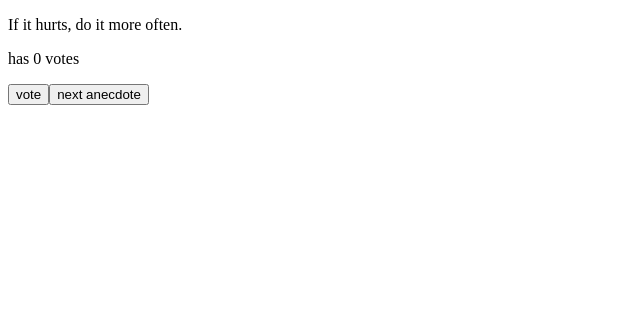
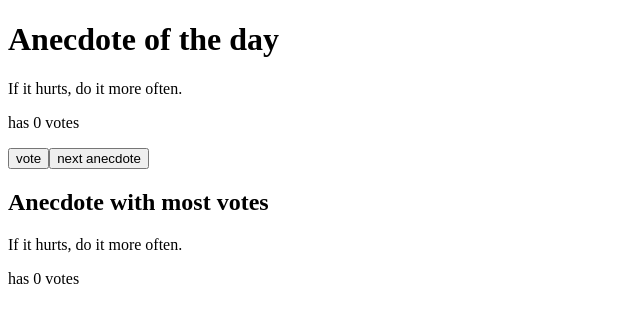
Before and after one commit to jqpe/fullstackopen, a React (Vite) app: page / in a window 1280 px wide. Shown: the top 322 px of the page, without its empty margins (0-640 px from the left). Built offline with nearby package versions, Linux system fonts and the light colour scheme.

Commit message:
1.14 show anecdote with best score

```diff
--- a/src/App.jsx
+++ b/src/App.jsx
@@ -26,14 +26,31 @@ const App = () => {
     setSelected(randomIndex)
   }
 
+  const bestScore = [...score].sort().at(-1)
+  const bestAnecdoteIndex = score.findIndex(s => s === bestScore)
+
   return (
     <div>
-      <p>{anecdotes[selected]}</p>
-      <p>has {score[selected]} votes</p>
+      <h1>Anecdote of the day</h1>
+      <Anecdote title={anecdotes[selected]} votes={score[selected]} />
       <button onClick={incrementScore}>vote</button>
       <button onClick={randomAnecdote}>next anecdote</button>
+      <h2>Anecdote with most votes</h2>
+      <Anecdote
+        title={anecdotes[bestAnecdoteIndex]}
+        votes={score[bestAnecdoteIndex]}
+      />
     </div>
   )
 }
 
+function Anecdote({ votes, title }) {
+  return (
+    <>
+      <p>{title}</p>
+      <p>has {votes} votes</p>
+    </>
+  )
+}
+
 export default App
```
